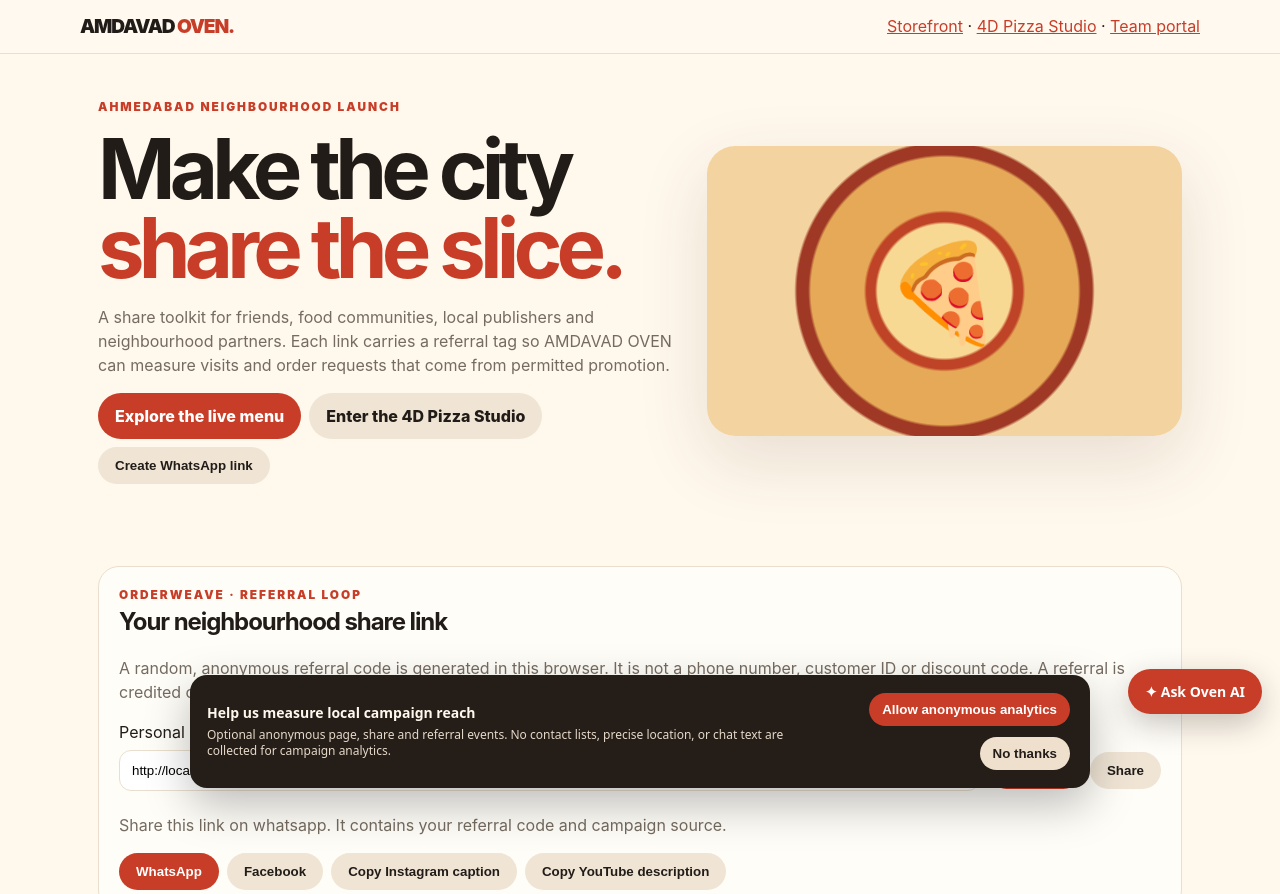
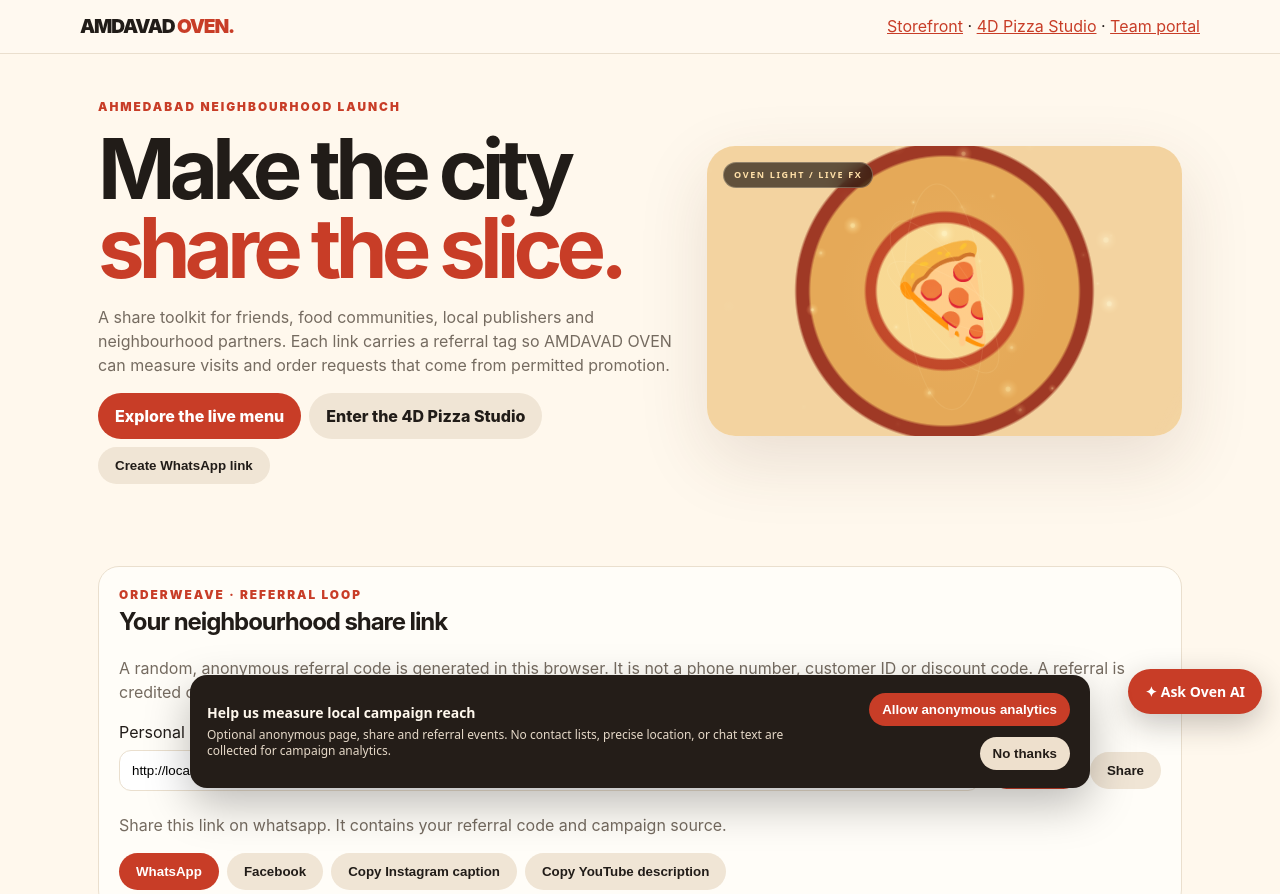
Before and after one commit to saharshsrivastava01-hue/pizzaplay, a plain HTML site: page launch.html in a window 1280 px wide. Shown: the top 894 px of the page. Drawn offline with Linux system fonts and the light colour scheme; no server answers.

Commit message:
Integrate cinematic VFX engine across storefront

```diff
--- a/launch.html
+++ b/launch.html
@@ -184,4 +184,5 @@ async function nativeShare(){
 makeLink('whatsapp');
 </script>
 <script src="./ai-assistant.js" defer></script>
+<script src="./vfx-engine.js" defer></script>
 </body></html>
```
